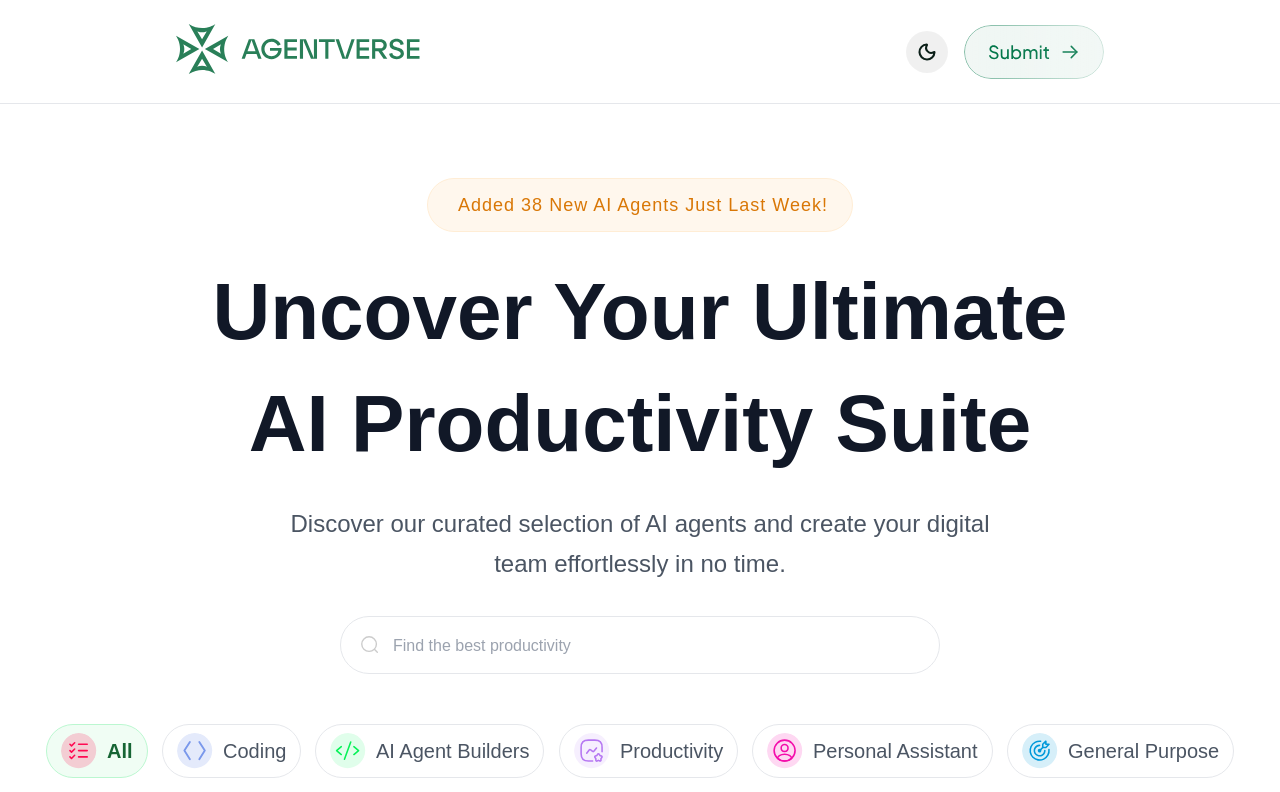
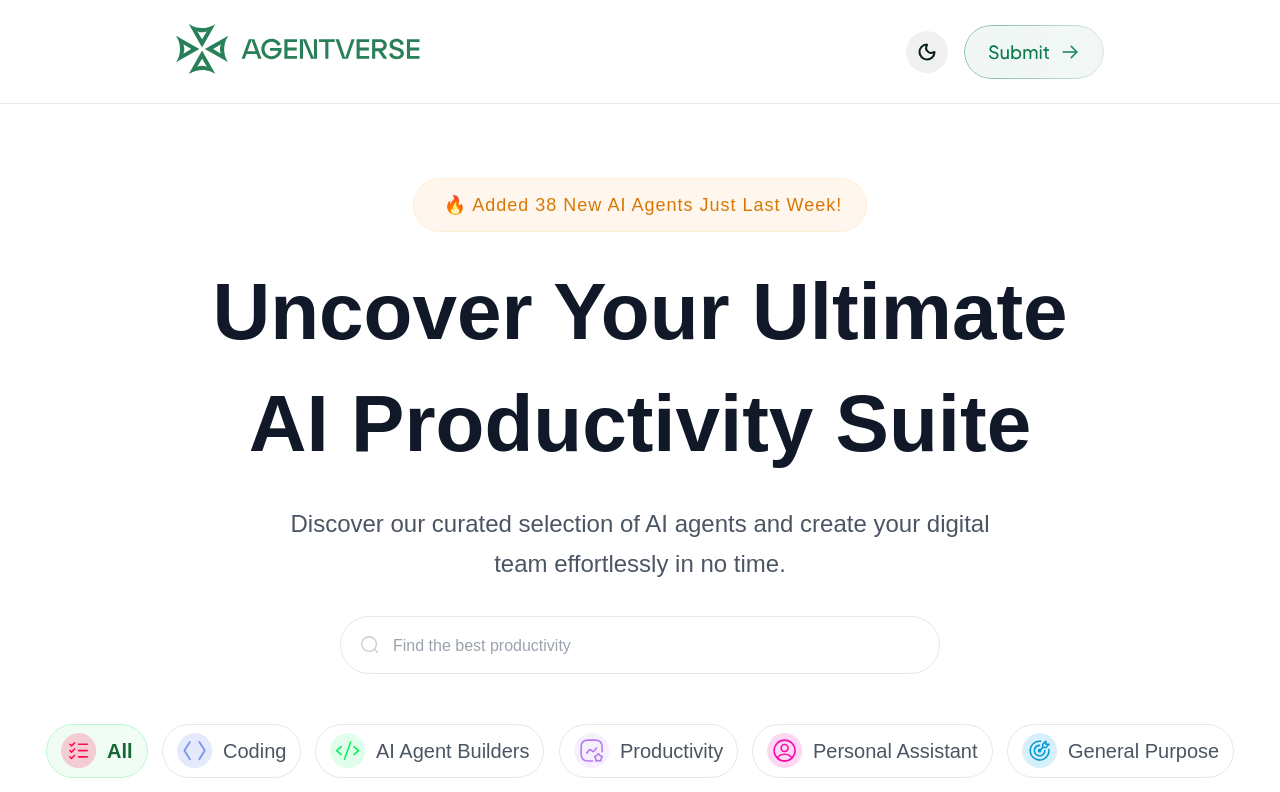
Before and after one commit to dholakiakrupang/Agent-verse, a React (Vite) app: page / in a window 1280 px wide. Shown: the top 792 px of the page. Built offline with nearby package versions, Linux system fonts and the light colour scheme.

Commit message:
FIXED SEARCH CORRUPT

```diff
--- a/src/pages/Landing.jsx
+++ b/src/pages/Landing.jsx
@@ -58,7 +58,7 @@ const PLACEHOLDERS = [
   'Find the best productivity tools...',
   'Discover AI for data analysis...',
   'Explore research AI agents...',
-  'Your AI guide awaits â€“ ask anything!',
+  'Your AI guide awaits ask anything!',
 ];
 
 export default function Landing() {
@@ -733,7 +733,7 @@ export default function Landing() {
           <div className="hero-text-block">
             {/* Announcement pill */}
             <div className="hero-notice-pill hero-pill-animate">
-               &nbsp;Added 38 New AI Agents Just Last Week!
+               &nbsp;🔥 Added 38 New AI Agents Just Last Week!
             </div>
 
             {/* Heading */}
```
